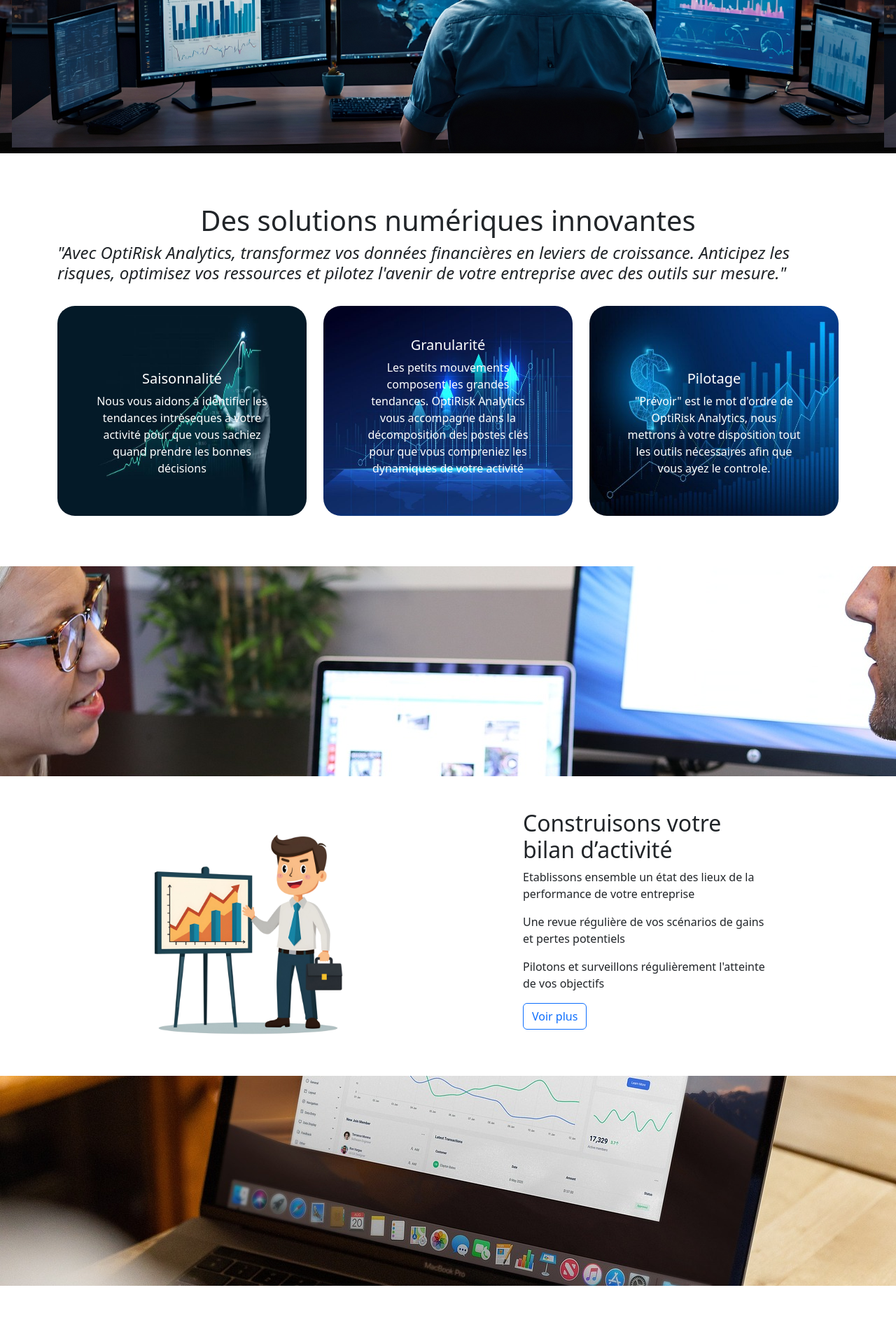
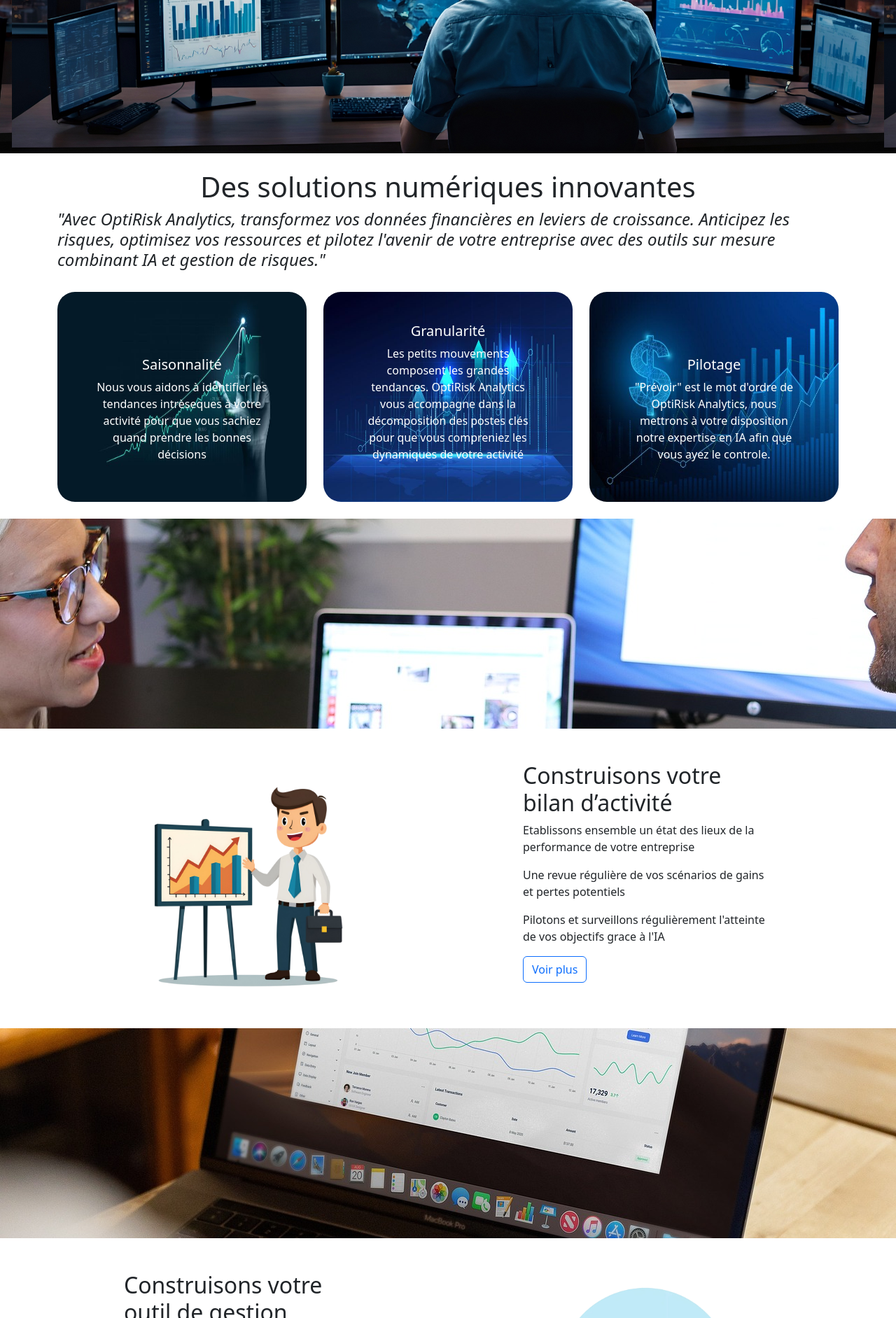
Before and after one commit to dorian68/OptiRisk_Analytics, a Django app: page / in a window 1280 px wide. Shown: the part 511-2394 px from the top of the page at 70% size. Run offline with Django 3.2, Linux system fonts and the light colour scheme; some libraries are stand-ins or nearby versions.

Commit message:
060120254 bigmaj8

```diff
--- a/website/templates/home2.html
+++ b/website/templates/home2.html
@@ -112,14 +112,8 @@ font-weight: bold;
 
 <div class="container">
     <div class="row mt-4">
-
-    </div>
-    <div class="row mt-4">
-
-    </div>
-    <div class="row mt-4">
         <h1 class="text-center">Des solutions numériques innovantes</h1>
-        <h4><i>"Avec OptiRisk Analytics, transformez vos données financières en leviers de croissance. Anticipez les risques, optimisez vos ressources et pilotez l'avenir de votre entreprise avec des outils sur mesure."</i></h4>
+        <h4><i>"Avec OptiRisk Analytics, transformez vos données financières en leviers de croissance. Anticipez les risques, optimisez vos ressources et pilotez l'avenir de votre entreprise avec des outils sur mesure combinant IA et gestion de risques."</i></h4>
     </div>
 <div class="row row-cols-1 row-cols-md-3 mt-4 custom-spacing">
         <div class="col mx-auto">
@@ -161,18 +155,12 @@ font-weight: bold;
                     <img src="../static/home_page5.jpg" class="d-block w-100" style=" border-radius: 25px 25px 25px 25px; width: 300px;height: 300px;">
                     <div class="carousel-caption d-md-block">
                     <h5>Pilotage</h5>
-                    <p>"Prévoir" est le mot d'ordre de OptiRisk Analytics, nous mettrons à votre disposition tout les outils nécessaires afin que vous ayez le controle. </p>
+                    <p>"Prévoir" est le mot d'ordre de OptiRisk Analytics, nous mettrons à votre disposition notre expertise en IA afin que vous ayez le controle. </p>
                     </div>
                 </div>
                 </div>
         </div>
         </div>
-    </div>
-    <div class="row mb-4">
-
-    </div>
-    <div class="row mb-4">
-
     </div>
     <div class="row mb-4">
 
@@ -199,7 +187,7 @@ font-weight: bold;
             <h2>Construisons votre bilan d’activité</h2>
             <p>Etablissons ensemble un état des lieux de la performance de votre entreprise</p>
             <p>Une revue régulière de vos scénarios de gains et pertes potentiels </p>
-            <p>Pilotons et surveillons régulièrement l'atteinte de vos objectifs </p>
+            <p>Pilotons et surveillons régulièrement l'atteinte de vos objectifs grace à l'IA</p>
             <a type="button" class="btn btn-outline-primary" href="{% url 'service_analysis' %}">Voir plus</a>
         </div>
     </div>
@@ -219,8 +207,8 @@ font-weight: bold;
     <!-- Prestation 2-->
     <div class="row row-cols-1 row-cols-md-3 mt-4">
         <div class="col mx-auto">
-            <h2>Construisons votre outil bureautique de gestion financière personnalisé</h2>
-            <p>Votre Outil Excel fait maison et correspondant à vos besoins </p>
+            <h2>Construisons votre outil de gestion financière personnalisé</h2>
+            <p>Qu'ils soient bureautique, sous Excel sur le web, sous mobile ou intégrant une intelligence artificielle, nous vous accompagnons dans le développemment de vos outils fait maison pour qu'ils correspondent a <strong>vos besoins</strong></p>
             <a type="button" class="btn btn-outline-primary" href="{% url 'service_dev_tool' %}">Voir plus</a>
         </div>
         <div class="col mx-auto">
--- a/website/templates/index.html
+++ b/website/templates/index.html
@@ -7,7 +7,7 @@
     <meta name="viewport" content="width=device-width, initial-scale=1.0">
     <title>OptiRisk Analytics</title>
     <link rel="stylesheet" href="{% static 'css/style.css' %}">
-    <link rel="icon" sizes="16x16" href="{% static 'une-analyse.png' %}">
+    <link rel="icon" sizes="16x16" href="{% static 'entreprise.png' %}">
     <script src="https://cdn.jsdelivr.net/npm/@popperjs/core@2.11.8/dist/umd/popper.min.js" integrity="sha384-I7E8VVD/ismYTF4hNIPjVp/Zjvgyol6VFvRkX/vR+Vc4jQkC+hVqc2pM8ODewa9r" crossorigin="anonymous"></script>
     {% load bootstrap5 %}
     {% bootstrap_css %}
--- a/website/templates/service_analysis.html
+++ b/website/templates/service_analysis.html
@@ -31,7 +31,6 @@
 
             <!--CONTAINER-->
             <div class="container mb-4">
-
                     <!--FIRST ROW-->
                     <div class="row row-cols-1 row-cols-lg-2 my-5 custom-spacing">
                         <div class="col mx-auto">
@@ -168,7 +167,6 @@
                               </div>
                         </div>
                     </div>
-
                     <!--END SECOND ROW-->
                     <!--THIRD ROW-->
                     <div class="row row-cols-1 row-cols-lg-3 mb-5">
```
Also changed, not shown: website/static/entreprise.png (added), website/static/trading-de-gre-a-gre.png (added).
